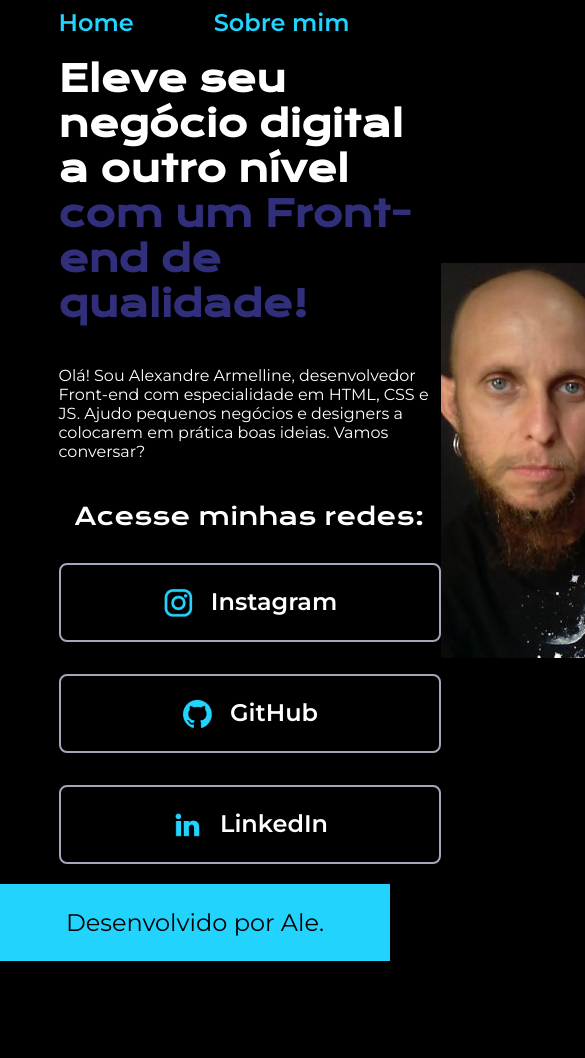
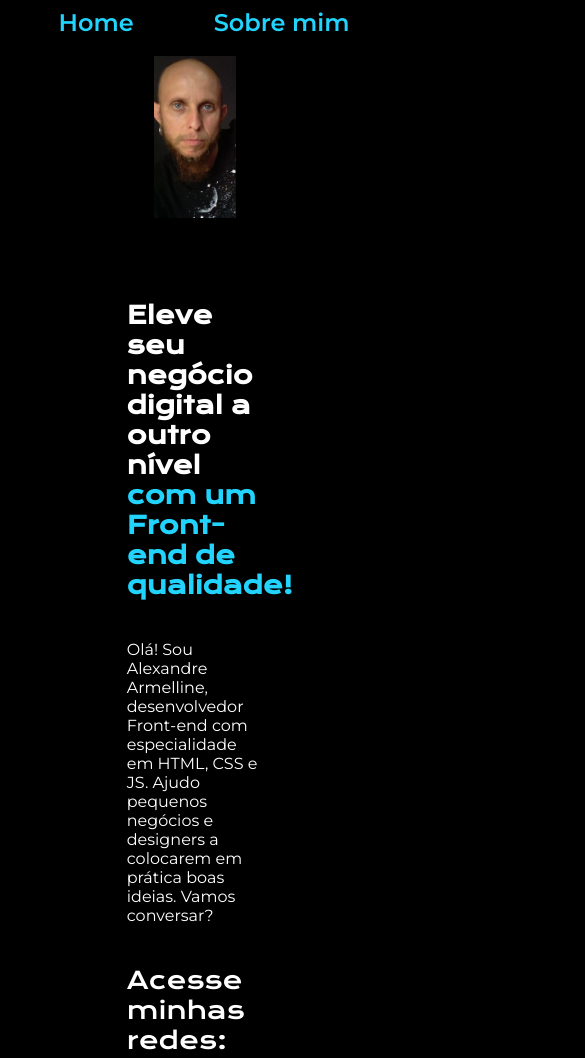
Before and after one commit to AlexandreArmelline/Portfolio-curso-Alura, a plain HTML site: page index.html in a window 390 px wide. Shown: the top 1058 px of the page, 585 px wide, since content can reach past the window. Before the commit the page ends 961 px from the top, so only its background shows below. Drawn offline with nearby package versions, Linux system fonts and the light colour scheme.

Commit message:
add media queries

```diff
--- a/index.html
+++ b/index.html
@@ -20,12 +20,12 @@
             <p class="apresentacao__conteudo__texto">Olá! Sou Alexandre Armelline, desenvolvedor Front-end com especialidade em HTML, CSS e JS. Ajudo pequenos negócios e designers a colocarem em prática boas ideias. Vamos conversar?</p>
             <div class="apresentacao__links">
                 <h2 class="apresentacao__links__subtitulo">Acesse minhas redes:</h2>
-                <a class="apresentacao__links__link" href="https://www.instagram.com/alexandre_armelline/" target="_blank"> <img src="assets/instagram.png" alt="" sizes="" srcset=""> Instagram</a>
-                <a class="apresentacao__links__link" href="https://github.com/AlexandreArmelline" target="_blank"> <img src="assets/github.png" alt=""> GitHub</a>
-                <a class="apresentacao__links__link" href="#" target="_blank"> <img src="assets/linkedin.png" alt="">LinkedIn</a>
+                <a class="apresentacao__links__navegacao" href="https://www.instagram.com/alexandre_armelline/" target="_blank"> <img src="assets/instagram.png" alt="" sizes="" srcset=""> Instagram</a>
+                <a class="apresentacao__links__navegacao" href="https://github.com/AlexandreArmelline" target="_blank"> <img src="assets/github.png" alt=""> GitHub</a>
+                <a class="apresentacao__links__navegacao" href="#" target="_blank"> <img src="assets/linkedin.png" alt="">LinkedIn</a>
             </div>
         </section>
-        <img src="assets/Ale.jpg" alt="Foto dev AleVegan">
+        <img class="apresentacao__imagem" src="assets/Ale.jpg" alt="Foto dev AleVegan">
     </main>
 
 <footer class="rodape">
--- a/styles/style.css
+++ b/styles/style.css
@@ -1,5 +1,14 @@
 @import url('https://fonts.googleapis.com/css2?family=Krona+One&family=Montserrat:wght@400;600&display=swap');
 
+:root{
+    --black: black;
+    --white: white;
+    --blue: #22D4FD;
+    --hover: rgb(58, 58, 58);
+
+    --fonte-1: 'Montserrat', sans-serif;
+    --fonte-2: 'Krona One', sans-serif;
+}
 *{
     padding: 0;
     margin: 0;
@@ -7,9 +16,9 @@
 
 body{
     box-sizing: border-box;
-    background-color: black;
-    color: white;
-}
+    background-color: var(--black);
+    color: var(--white);
+   }
 
 .cabecalho{
     padding: 2% 0% 0% 15%;
@@ -21,10 +30,10 @@ body{
 }
 
 .cabecalho__menu__link{
-    font-family: 'Montserrat', sans-serif;
-    font-size: 24px;
+    font-family: var(--fonte-1);
+    font-size: 1.5rem;
     font-weight: 600;
-    color: #22D4FD;
+    color: var(--blue);
     text-decoration: none;
 }
 .apresentacao{
@@ -32,26 +41,27 @@ body{
     display: flex;
     align-items: center;
     justify-content: space-between;
+    gap: 82px;
 }
 
 .apresentacao__conteudo{
-    width: 615px;
+    width: 50%;
     display: flex;
     flex-direction: column;
     gap: 40px;
 }
 
 .apresentacao__conteudo__titulo{
-    font-size: 36px;
-    font-family: 'Krona One', sans-serif;
+    font-size: 2,25rem;
+    font-family: var(--fonte-2);
 }
 
 .titulo-destaque{
-    color: #312F7B;
+    color: var(--blue);
 }
 
 .apresentacao__conteudo__texto{
-    font-family: 'Montserrat', sans-serif;
+    font-family: var(--fonte-1);
 }
 
 .apresentacao__links{
@@ -64,39 +74,52 @@ body{
 }
 
 .apresentacao__links__subtitulo{
-    font-family: 'Krona One', sans-serif;
+    font-family: var(--fonte-2);
     font-weight: 400;
-    font-size: 24px;
+    font-size: 1.5rem;
 }
 
-.apresentacao__links__link{
+.apresentacao__links__navegacao{
     display: flex;
     justify-content: center;
     gap: 16px;
-    width: 378px;
+    width: 50%;
     border: 2px solid #ADA2BC;
     text-align: center;
     border-radius: 8px;
-    font-size: 24px;
+    font-size: 1.5rem;
     font-weight: 600;
     padding: 21.5px 0;
     text-decoration: none;
     color: white;
-    font-family: 'Montserrat', sans-serif;
-
-
+    font-family: var(--fonte-1);
 }
 
-.apresentacao__links__link:hover{
-    background-color: rgb(58, 58, 58);
+.apresentacao__links__navegacao:hover{
+    background-color: var(--hover);
+}
+
+.apresentacao__imagem{
+    width: 50%;
 }
 
 .rodape{
     color: black;
-    background-color: #22D4FD;
+    background-color: var(--blue);
     padding: 24px;
     text-align: center;
-    font-family: 'Montserrat', sans-serif;
-    font-size: 24px;
+    font-family: var(--fonte-1);
+    font-size: 1.5rem;
     font-weight: 400;
 }
+
+
+@media (max-width: 1200px) {
+    .apresentacao{
+        flex-direction: column-reverse;
+    }
+
+    .apresentacao__imagem{
+        width: 30%;
+    }
+}
```
Also changed, not shown: about.html (+7 -2 lines), 1 other file.
